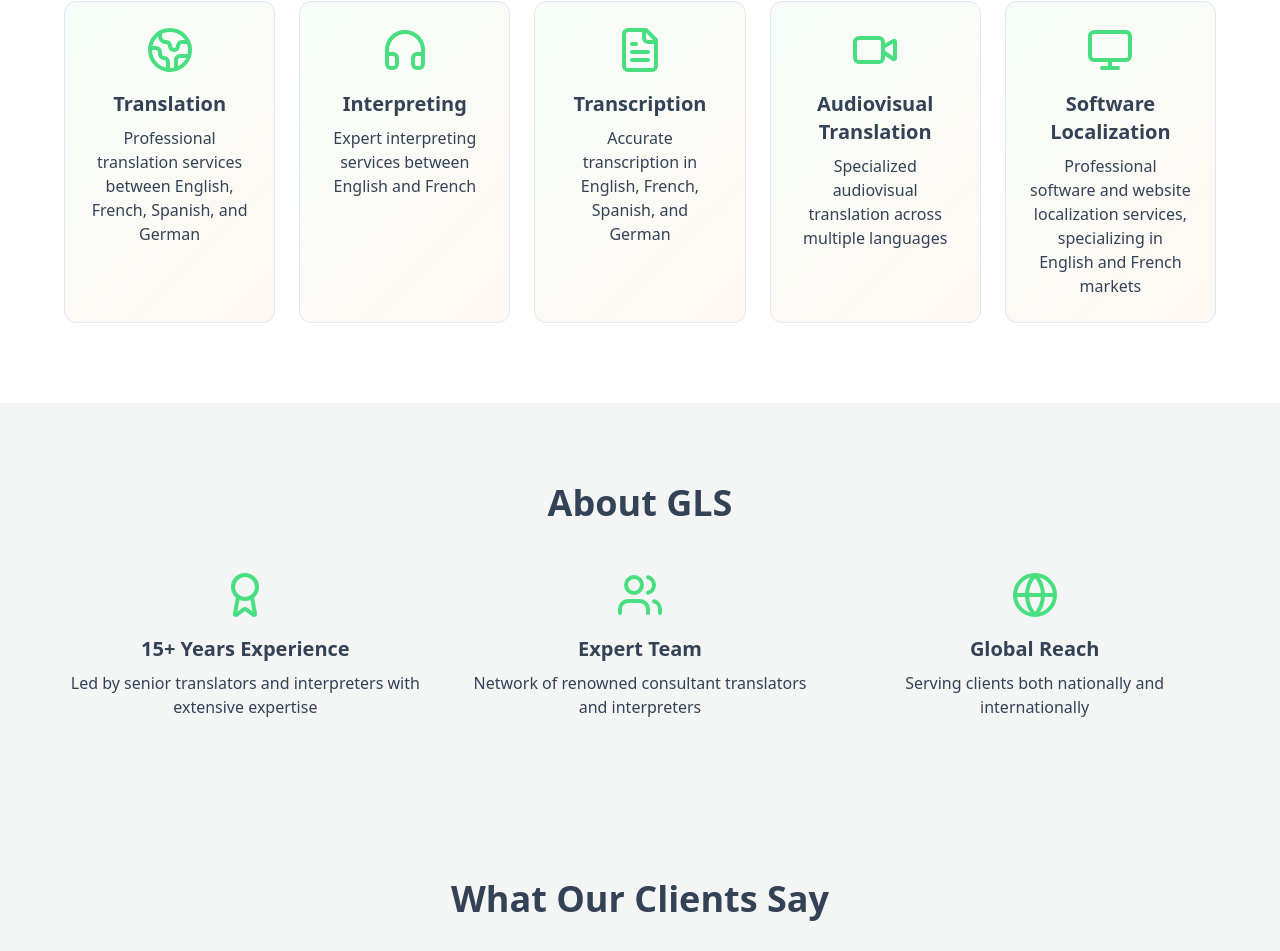
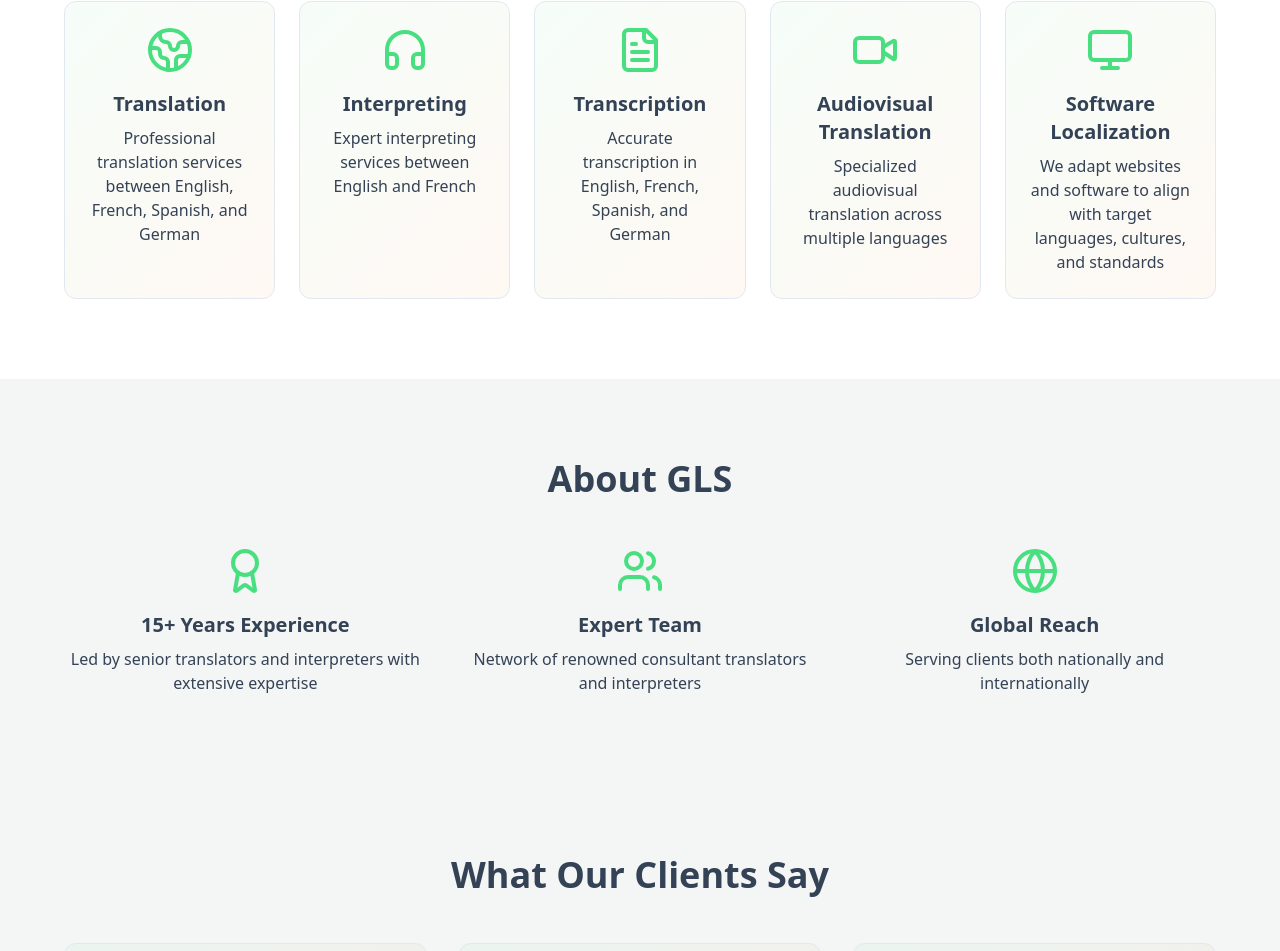
Before and after one commit to CMCI-ORG/garizim-ls, a React (Vite) app: page / in a window 1280 px wide. Shown: the part 807-1758 px from the top of the page. Built offline with nearby package versions, Linux system fonts and the light colour scheme.

Commit message:
Add localization feature
Implement localization to adapt websites and software for target languages, cultures, and standards.
[skip gpt_engineer]

```diff
--- a/src/i18n/config.ts
+++ b/src/i18n/config.ts
@@ -24,7 +24,7 @@ const resources = {
         },
         localization: {
           title: "Software Localization",
-          description: "Professional software and website localization services, specializing in English and French markets"
+          description: "We adapt websites and software to align with target languages, cultures, and standards"
         }
       }
     }
@@ -51,7 +51,7 @@ const resources = {
         },
         localization: {
           title: "Localisation de Logiciels",
-          description: "Services professionnels de localisation de logiciels et de sites web, spécialisés pour les marchés anglophone et francophone"
+          description: "Nous adaptons les sites web et les logiciels pour les aligner aux langues, cultures et normes cibles"
         }
       }
     }
```
